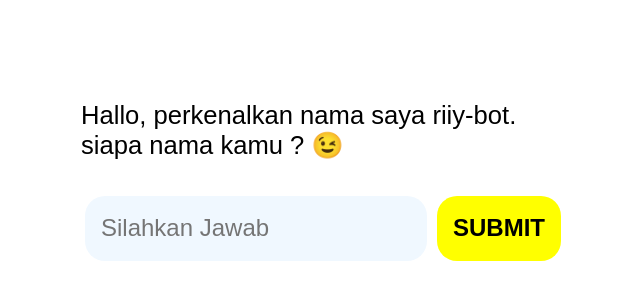
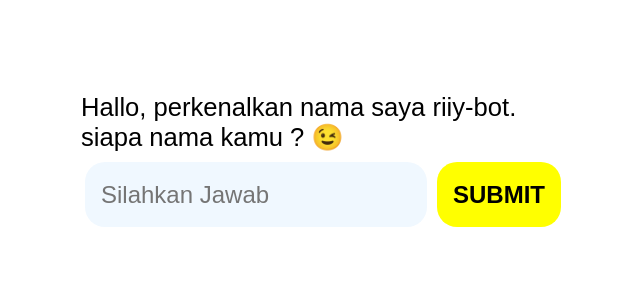
Before and after one commit to riiyfahri15/riiyfhr.bot, a plain HTML site: page index.html in a window 1280 px wide. Shown: the part 240-540 px from the top of the page, without its empty margins (317-957 px from the left). Drawn offline with Linux system fonts and the light colour scheme.

Commit message:
Update style.css

```diff
--- a/style.css
+++ b/style.css
@@ -1,6 +1,6 @@
 *, html, body {
-    margin: 100;
-    padding: 100;
+    margin: 0;
+    padding: 0;
     box-sizing: border-box;
 }
 
```
